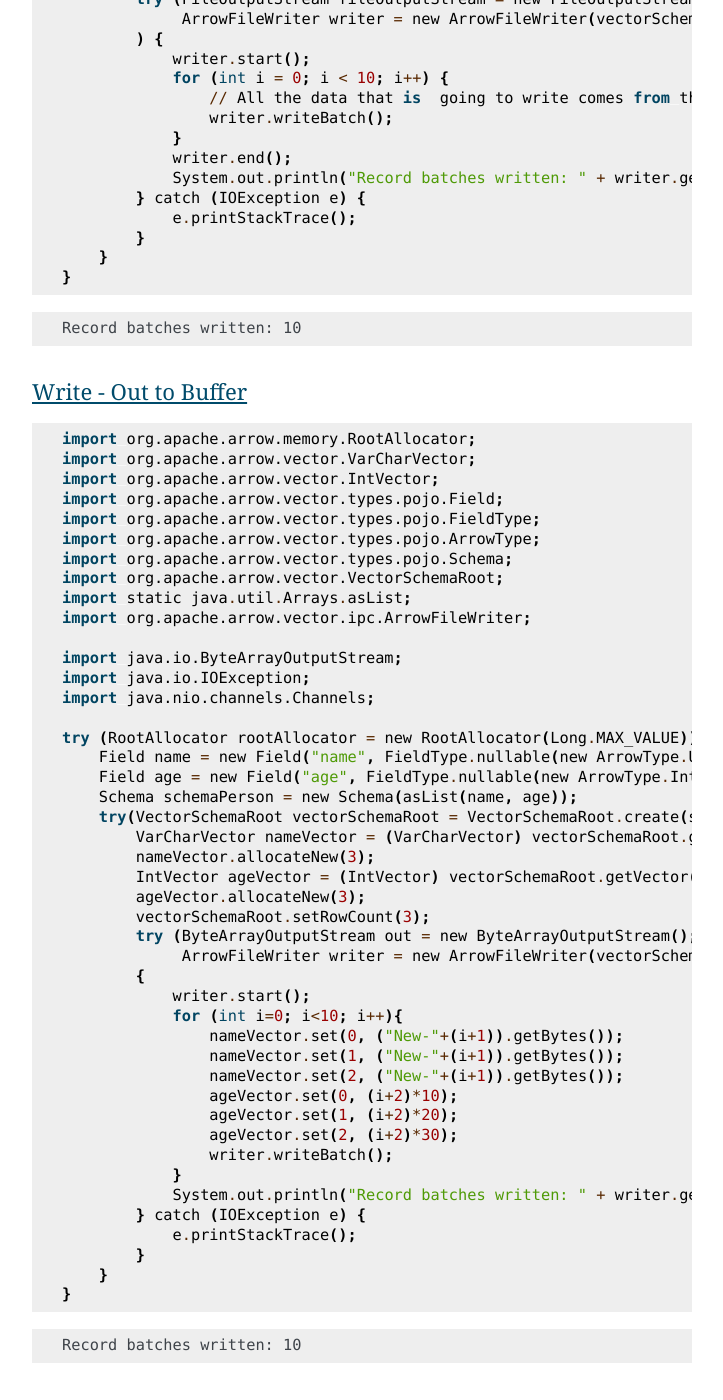
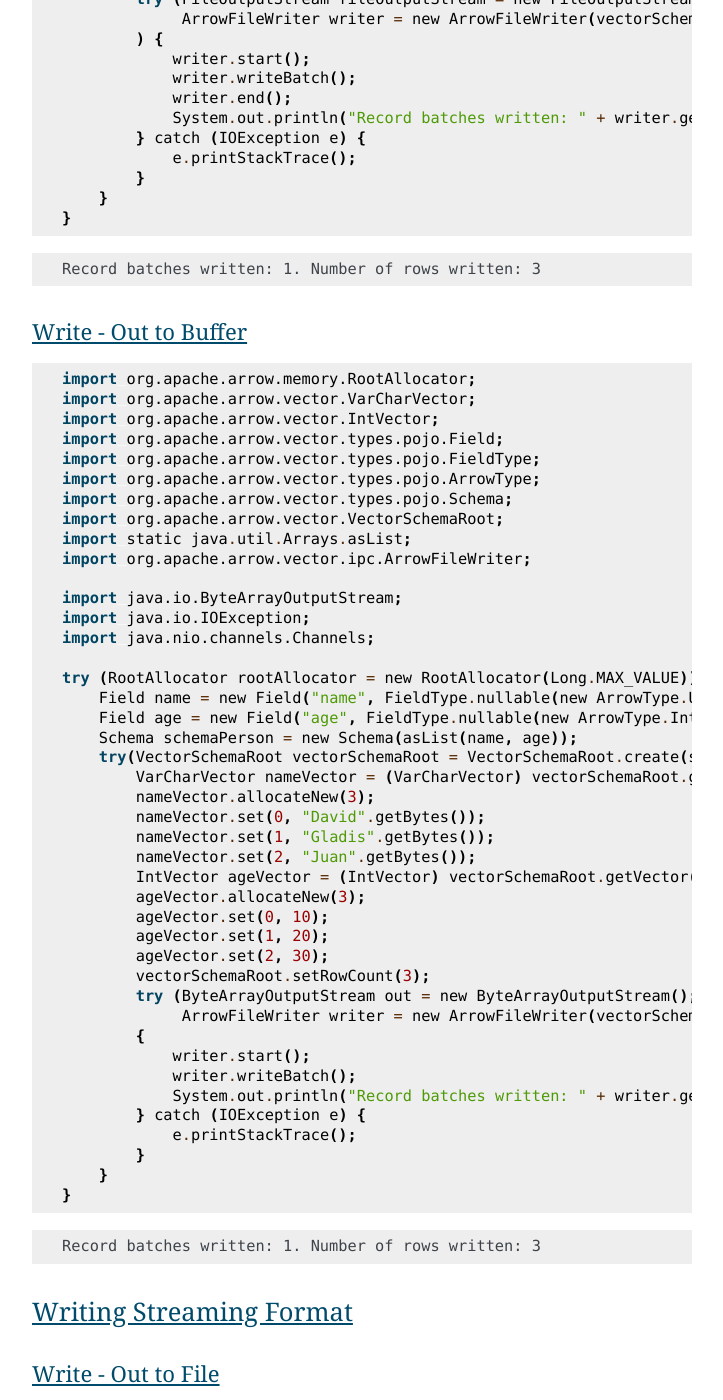
Before and after one commit to apache/arrow-cookbook, a Sphinx documentation site: the page built from java/source/io.rst, in a window 1280 px wide and 1400 px high, scrolled down 1738 px. Shown: the whole window, without its empty margins (388-1111 px from the left). Built offline with Sphinx 7.4.7, drawn with Linux system fonts in a browser that asks for light colours; some of the changed text lies outside the part shown.

Commit message:
Solving pr comments

```diff
--- a/java/source/io.rst
+++ b/java/source/io.rst
@@ -59,12 +59,9 @@ Write - Out to File
                  ArrowFileWriter writer = new ArrowFileWriter(vectorSchemaRoot, null, fileOutputStream.getChannel())
             ) {
                 writer.start();
-                for (int i = 0; i < 10; i++) {
-                    // All the data that is  going to write comes from the root and as we were not changing root data we are writing the same data 10x times
-                    writer.writeBatch();
-                }
+                writer.writeBatch();
                 writer.end();
-                System.out.println("Record batches written: " + writer.getRecordBlocks().size());
+                System.out.println("Record batches written: " + writer.getRecordBlocks().size() + ". Number of rows written: " + vectorSchemaRoot.getRowCount());
             } catch (IOException e) {
                 e.printStackTrace();
             }
@@ -73,7 +70,7 @@ Write - Out to File
 
 .. testoutput::
 
-    Record batches written: 10
+    Record batches written: 1. Number of rows written: 3
 
 Write - Out to Buffer
 ---------------------
@@ -102,23 +99,21 @@ Write - Out to Buffer
         try(VectorSchemaRoot vectorSchemaRoot = VectorSchemaRoot.create(schemaPerson, rootAllocator)){
             VarCharVector nameVector = (VarCharVector) vectorSchemaRoot.getVector("name");
             nameVector.allocateNew(3);
+            nameVector.set(0, "David".getBytes());
+            nameVector.set(1, "Gladis".getBytes());
+            nameVector.set(2, "Juan".getBytes());
             IntVector ageVector = (IntVector) vectorSchemaRoot.getVector("age");
             ageVector.allocateNew(3);
+            ageVector.set(0, 10);
+            ageVector.set(1, 20);
+            ageVector.set(2, 30);
             vectorSchemaRoot.setRowCount(3);
             try (ByteArrayOutputStream out = new ByteArrayOutputStream();
                  ArrowFileWriter writer = new ArrowFileWriter(vectorSchemaRoot, null, Channels.newChannel(out)))
             {
                 writer.start();
-                for (int i=0; i<10; i++){
-                    nameVector.set(0, ("New-"+(i+1)).getBytes());
-                    nameVector.set(1, ("New-"+(i+1)).getBytes());
-                    nameVector.set(2, ("New-"+(i+1)).getBytes());
-                    ageVector.set(0, (i+2)*10);
-                    ageVector.set(1, (i+2)*20);
-                    ageVector.set(2, (i+2)*30);
-                    writer.writeBatch();
-                }
-                System.out.println("Record batches written: " + writer.getRecordBlocks().size());
+                writer.writeBatch();
+                System.out.println("Record batches written: " + writer.getRecordBlocks().size() + ". Number of rows written: " + vectorSchemaRoot.getRowCount());
             } catch (IOException e) {
                 e.printStackTrace();
             }
@@ -127,7 +122,7 @@ Write - Out to Buffer
 
 .. testoutput::
 
-    Record batches written: 10
+    Record batches written: 1. Number of rows written: 3
 
 Writing Streaming Format
 ************************
@@ -173,11 +168,8 @@ Write - Out to File
                  ArrowStreamWriter writer = new ArrowStreamWriter(vectorSchemaRoot, null, fileOutputStream.getChannel())
             ){
                 writer.start();
-                for (int i=0; i<10; i++){
-                    // All the data that is  going to write comes from the root and as we were not changing root data we are writing the same data 10x times
-                    writer.writeBatch();
-                }
-                System.out.println(writer.bytesWritten());
+                writer.writeBatch();
+                System.out.println("Number of rows written: " + vectorSchemaRoot.getRowCount());
             } catch (IOException e) {
                 e.printStackTrace();
             }
@@ -186,7 +178,7 @@ Write - Out to File
 
 .. testoutput::
 
-    2928
+    Number of rows written: 3
 
 Write - Out to Buffer
 ---------------------
@@ -223,16 +215,8 @@ Write - Out to Buffer
                  ArrowStreamWriter writer = new ArrowStreamWriter(vectorSchemaRoot, null, Channels.newChannel(out))
             ){
                 writer.start();
-                for (int i=0; i<10; i++){
-                    nameVector.set(0, ("New-"+(i+1)).getBytes());
-                    nameVector.set(1, ("New-"+(i+1)).getBytes());
-                    nameVector.set(2, ("New-"+(i+1)).getBytes());
-                    ageVector.set(0, (i+2)*10);
-                    ageVector.set(1, (i+2)*20);
-                    ageVector.set(2, (i+2)*30);
-                    writer.writeBatch();
-                }
-                System.out.println(writer.bytesWritten());
+                writer.writeBatch();
+                System.out.println("Number of rows written: " + vectorSchemaRoot.getRowCount());
             } catch (IOException e) {
                 e.printStackTrace();
             }
@@ -241,7 +225,7 @@ Write - Out to Buffer
 
 .. testoutput::
 
-    2936
+    Number of rows written: 3
 
 Reading
 =======
```
